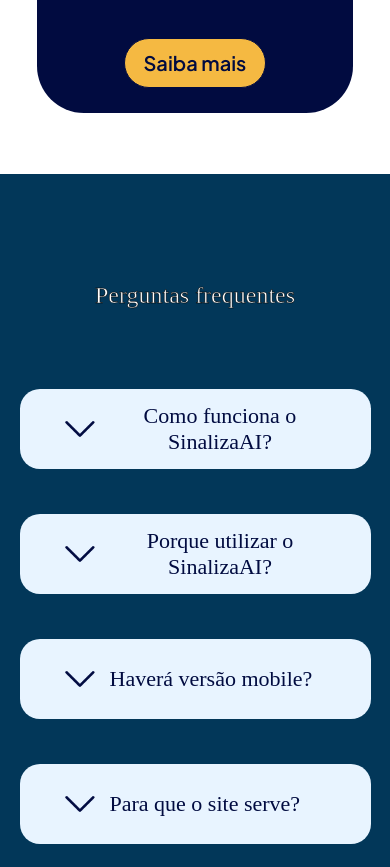
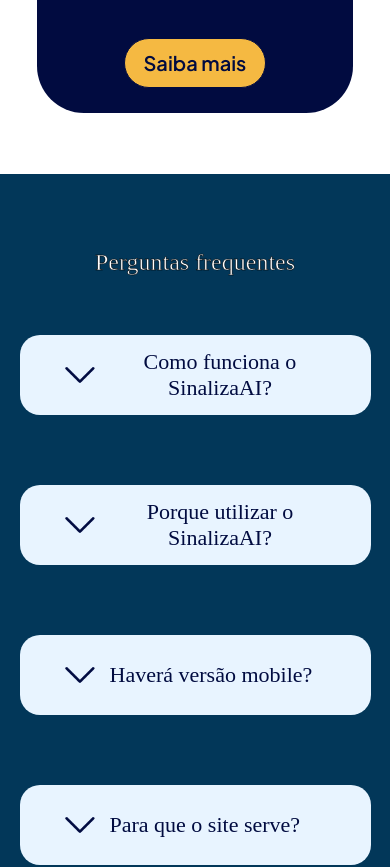
Before and after one commit to SinalizaAI/Front_end, a React (Vite) app: page / in a window 390 px wide. Shown: the part 5435-6302 px from the top of the page. Built offline with nearby package versions, Linux system fonts and the light colour scheme; a web font is replaced by a local one.

Commit message:
att - perguntas

```diff
--- a/src/css/Perguntas.module.css
+++ b/src/css/Perguntas.module.css
@@ -52,7 +52,7 @@
 
 .perguntas_cont {
   width: 100%;
-  height: 500px;
+  height: 600px;
   display: flex;
   flex-direction: column;
   justify-content: space-around;
@@ -145,6 +145,10 @@
     width: 100%;
   }
 
+  .perguntas_cont {
+    height: 600px;
+  }
+
   .content_cont h1 {
     font-size: 24px;
   }
@@ -175,6 +179,10 @@
     gap: 30px;
   }
 
+  .perguntas_cont {
+    height: 600px;
+  }
+
   .pergunta h2 {
     font-size: 25px;
   }
```
